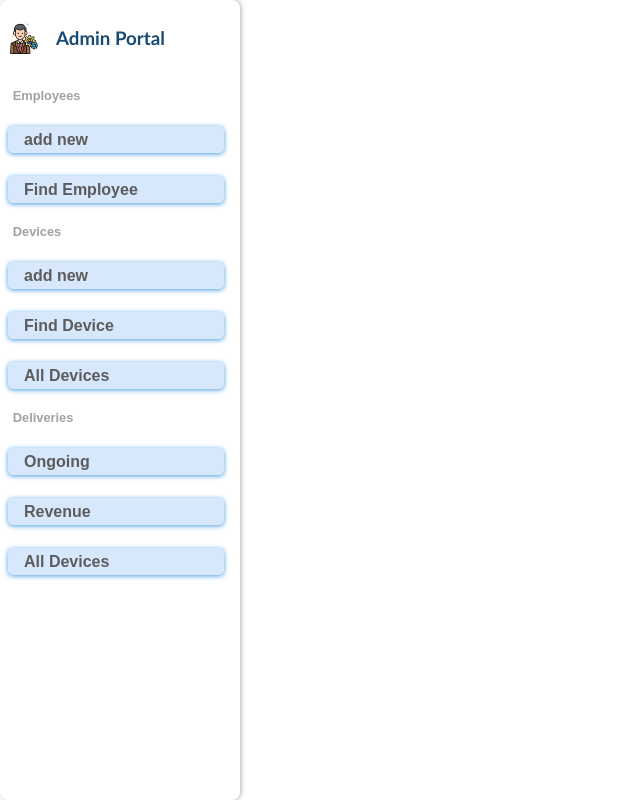
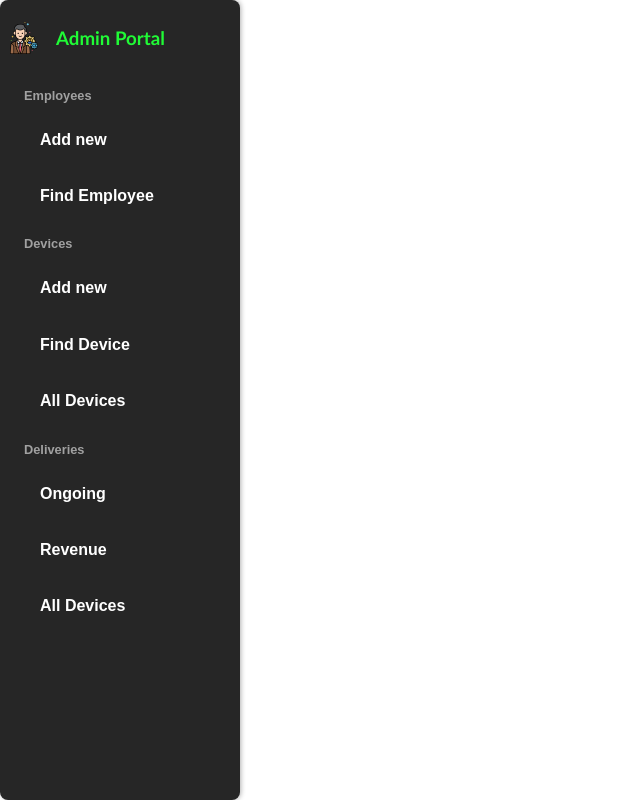
Before and after one commit to Dilan012/Resource-Management-System, a React (Create React App) app: page /dashbord in a window 1280 px wide. Shown: the whole page, without its empty margins (0-640 px from the left). Built offline with nearby package versions, Linux system fonts and the light colour scheme.

Commit message:
change theme to black

```diff
--- a/src/pages/dashbord.css
+++ b/src/pages/dashbord.css
@@ -1,12 +1,14 @@
 .dashbord-main-container > div:first-child {
 
    display: flex;
-   background-color: #f3f6ff;
+   background-color: #1e1e1e;
+
+
 }
 
 .nav-drawer{
     width: 15rem;
-    background-color: #ffffff;
+    background-color: #262626;
     box-shadow: 1px 0 0.3rem 0 #b2b2b2;
     min-height: 100vh;
     position: fixed;
@@ -25,16 +27,17 @@
 
 .nav-drawer li{
     padding-left: 10px;
-    background-color: #d7e8fd;
-    margin-top: 1.4rem;
-    box-shadow: 0 1px 0.3rem 0 #449ce4;
-    padding: 0.3rem;
-    padding-left: 1rem;
+  /*  background-color: #e7ffe9;*/
+    margin-top: 1rem;
+  /*  box-shadow: 0 1px 0.3rem 0 #449ce4;*/
+    padding: 0.7rem;
+    padding-left: 2rem;
     text-decoration: none;
     border-radius: 0.3rem;
     color: rgb(92, 92, 92);
     font-weight: 600;
     font-family: Arial, Helvetica, sans-serif;
+    color: #ffffff;
 
 
 }
@@ -42,8 +45,9 @@
 
     list-style-type: none;
     padding: 0;
-    padding-right: 1rem;
-    padding-left: 0.5rem;
+    margin-left: 0.5rem;
+    margin-right: 0.5rem;
+
 
 }
 .nav-drawer span{
@@ -51,6 +55,7 @@
     font-weight: 600;
     font-size: 0.8rem;
     padding: 0.3rem;
+    padding-left: 1rem;
     color: #a1a1a1;
 
 }
@@ -60,7 +65,8 @@
 }
 
 .nav-drawer li:hover{
-    background-color: #81c5fd;
+    background-color: #78ff7a;
+    color: #000000;
 }
 .nav-drawer li.active{
     background-color: #449ce4;
@@ -68,7 +74,7 @@
 .nav-drawer-header{
     font-family: 'Gill Sans', 'Gill Sans MT', Calibri, 'Trebuchet MS', sans-serif;
     margin: 0.5rem;
-    color: #184971;
+    color: #20fb36;
     display: flex;
 
     gap: 1rem;
--- a/src/pages/dashbord.jsx
+++ b/src/pages/dashbord.jsx
@@ -20,14 +20,14 @@ export function DashBord(){
                     <ul>
                         <span>Employees</span>
 
-                        <Link className='nav-drawer-links-1' to='./registeremp'><li>add new</li></Link>
+                        <Link className='nav-drawer-links-1' to='./registeremp'><li>Add new</li></Link>
                         <Link className='nav-drawer-links-1' to='./employee'><li>Find Employee</li></Link>
                     </ul>
 
                     <ul>
                         <span>Devices</span>
 
-                        <Link className='nav-drawer-links-1' ><li>add new</li></Link>
+                        <Link className='nav-drawer-links-1' ><li>Add new</li></Link>
                         <Link className='nav-drawer-links-1'><li>Find Device</li></Link>
                         <Link className='nav-drawer-links-1'><li>All Devices</li></Link>
                     </ul>
--- a/src/pages/dashbord/Employees.jsx
+++ b/src/pages/dashbord/Employees.jsx
@@ -56,6 +56,7 @@ export function Employees(){
 
     return(
         <div className="emp-main-container">
+            <h2>Manage Employees</h2>
 
             <div className="headbar-emp">
             <SearchBarEmp/>
--- a/src/pages/dashbord/employee.css
+++ b/src/pages/dashbord/employee.css
@@ -2,6 +2,9 @@
 .emp-main-container{
     padding: 2rem;
     max-width: 100rem;
+    background-color: #ffffff;
+    margin: 1rem;
+    border-radius: 0.8rem;
 }
 .table-container-emp{
     width: 100%;
@@ -32,7 +35,7 @@
     border-bottom: solid;
     border-width: 0.2rem;
     border-color: #9e9d9d;
-    background-color: rgb(224, 242, 253);
+    background-color: rgba(94, 255, 62,0.3);
 
 }
 
```
